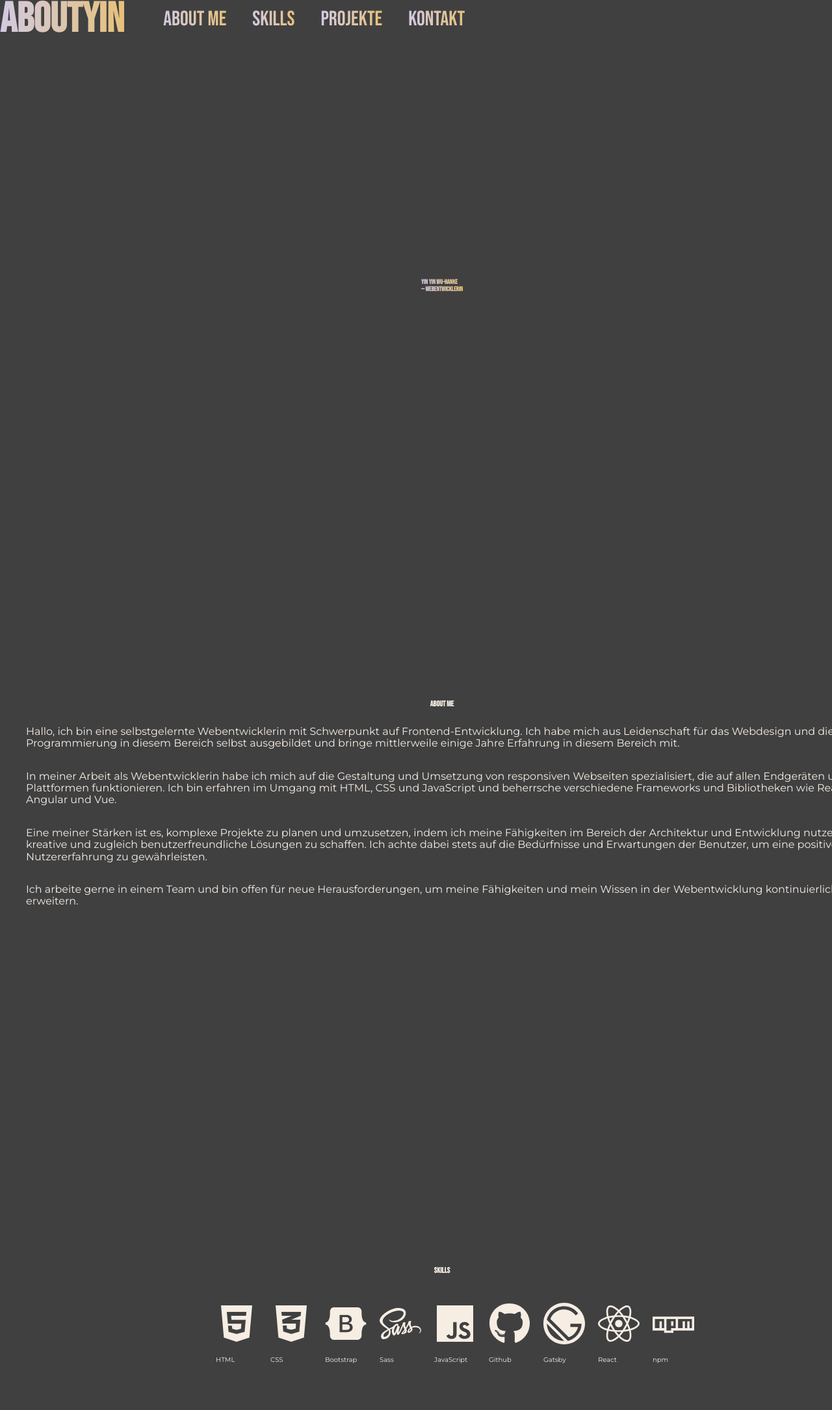
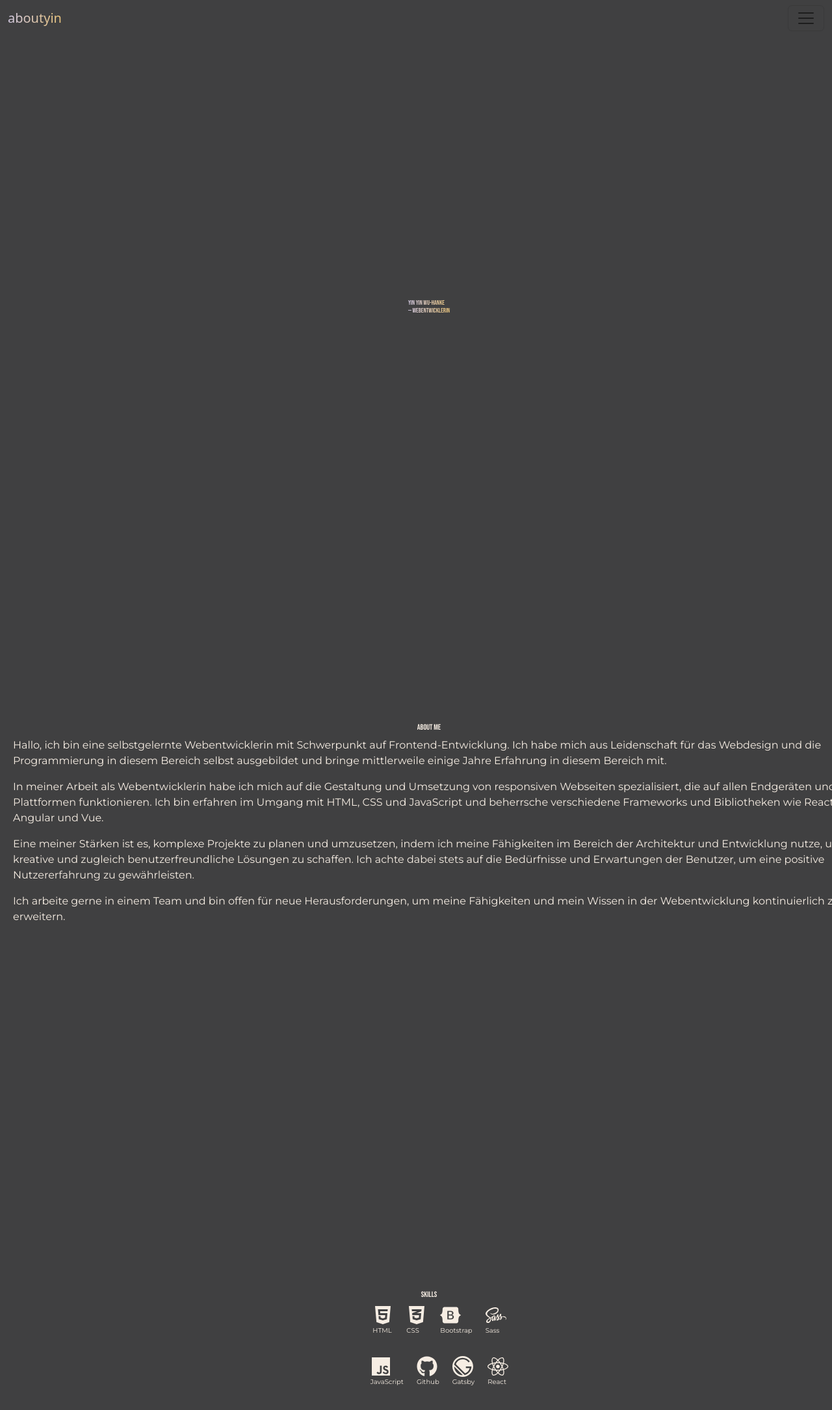
Before and after one commit to YinFromWuHanklan/aboutyin.de, a Gatsby site: page / in a window 1280 px wide. Shown: the top 2170 px of the page at 65% size. Built offline with nearby package versions, Linux system fonts and the light colour scheme; Gatsby itself is replaced by a stand-in of ours.

Commit message:
current navigation

```diff
--- a/package.json
+++ b/package.json
@@ -18,6 +18,7 @@
     "@fontsource/montserrat": "^4.5.14",
     "@react-icons/all-files": "^4.1.0",
     "babel-plugin-styled-components": "^2.0.7",
+    "bootstrap": "^5.2.3",
     "gatsby": "^5.7.0",
     "gatsby-plugin-anchor-links": "^1.2.1",
     "gatsby-plugin-image": "^3.7.0",
@@ -29,8 +30,10 @@
     "gatsby-transformer-sharp": "^5.7.0",
     "normalize.css": "^8.0.1",
     "react": "^18.2.0",
+    "react-burger-menu": "^3.0.9",
     "react-dom": "^18.2.0",
     "react-icons": "^4.8.0",
+    "reactstrap": "^9.1.6",
     "sass": "^1.58.3",
     "styled-components": "^5.3.8"
   }
--- a/src/components/Layout.js
+++ b/src/components/Layout.js
@@ -1,6 +1,6 @@
 import * as React from "react"
 import 'normalize.css';
-import Nav from "./Nav";
+import Nav2 from "./Nav2";
 import GlobalStyles from '../styles/GlobalStyles';
 import "@fontsource/montserrat"
 
@@ -8,7 +8,7 @@ import "@fontsource/montserrat"
 export default function Layout({ children }) {
     return <div>
         <GlobalStyles />
-        <Nav />
+        <Nav2 />
         {children}
     </div>
 }
--- a/src/components/Nav.js
+++ b/src/components/Nav.js
@@ -2,6 +2,7 @@ import * as React from "react"
 import styled from "styled-components";
 import { AnchorLink } from "gatsby-plugin-anchor-links";
 import "@fontsource/bebas-neue"
+import { FaHamburger } from "react-icons/fa";
 
 const MainNav = styled.nav`
     display: flex;
@@ -27,10 +28,19 @@ const NavLi = styled.li`
     font-family: "Bebas Neue";
 `
 
+const BurgerMenu = styled.div`
+  svg {
+    fill: var(--secondary);
+  }
+`
+
 const NavBar = () => {
     return (
       <MainNav>
-        <NavLogo>ABOUTYIN</NavLogo>
+        <div>
+          <NavLogo>ABOUTYIN</NavLogo>
+        </div>
+        <BurgerMenu><FaHamburger /></BurgerMenu>
         <NavUl>
             <NavLi><AnchorLink to="#aboutme" title="About me">About me</AnchorLink></NavLi>
             <NavLi><AnchorLink to="#skills" title="Skills">Skills</AnchorLink></NavLi>
--- /dev/null
+++ b/src/components/Nav2.js
@@ -0,0 +1,42 @@
+import React, { useState } from 'react';
+import 'bootstrap/dist/css/bootstrap.min.css';
+import {
+  Collapse,
+  Navbar,
+  NavbarToggler,
+  NavbarBrand,
+  Nav,
+  NavItem,
+  NavLink,
+  NavbarText,
+} from 'reactstrap';
+
+function Example(args) {
+  const [isOpen, setIsOpen] = useState(false);
+
+  const toggle = () => setIsOpen(!isOpen);
+
+  return (
+    <div>
+      <Navbar {...args}>
+        <NavbarBrand href="/">aboutyin</NavbarBrand>
+        <NavbarToggler onClick={toggle} />
+        <Collapse isOpen={isOpen} navbar>
+          <Nav className="me-auto" navbar>
+            <NavItem>
+              <NavLink href="/components/">Components</NavLink>
+            </NavItem>
+            <NavItem>
+              <NavLink href="https://github.com/reactstrap/reactstrap">
+                GitHub
+              </NavLink>
+            </NavItem>
+          </Nav>
+          <NavbarText>Simple Text</NavbarText>
+        </Collapse>
+      </Navbar>
+    </div>
+  );
+}
+
+export default Example;
--- a/src/pages/index.js
+++ b/src/pages/index.js
@@ -1,37 +1,43 @@
 import * as React from "react"
 import Layout from "../components/Layout"
-import styled from 'styled-components';
-import { FaHtml5, FaCss3Alt, FaBootstrap, FaSass, FaJs, FaReact, FaGithub, FaNpm } from "react-icons/fa";
+import styled, { keyframes } from 'styled-components';
+import { FaHtml5, FaCss3Alt, FaBootstrap, FaSass, FaJs, FaReact, FaGithub } from "react-icons/fa";
 import { GrGatsbyjs } from "react-icons/gr";
 import Footer from "../components/Footer";
 
 
+const fadeIn = keyframes`
+    0% {
+      opacity: 0;
+    }
+
+    100% {
+      opacity: 1;
+    }
+`
+
 const Title = styled.h1`
-font-size: 10px;
+  font-size: 10px;
+  animation: ${fadeIn} 1s ease-in 0s 1 normal none;
 `
 
 const SectionStyles = styled.section`
   height: 100vh;
   width: 100vw;
-  scroll-snap-align: start;
   display: flex;
   flex-direction: column;
   justify-content: center;
   align-items: center;
-
-  // footer {
-  //   display: flex;
-  //   align-items: flex-end;
-  // }
 `
 
-const TechStak = styled.ul`
+const TechStack = styled.ul`
   color: var(--secondary);
   display: flex;
+  flex-wrap: wrap;
   list-style-type: none;
 `
 
-const TechStakSkill = styled.li`
+const TechStackSkill = styled.li`
   padding: 0 10px;
 
   svg {
@@ -49,7 +55,7 @@ const IndexPage = () => {
   return (
     <Layout>
     <main>
-      <SectionStyles>
+      <SectionStyles id="hero">
         <Title>
           Yin Yin Wu-Hanke<br /> — Webentwicklerin
         </Title>
@@ -69,67 +75,65 @@ const IndexPage = () => {
 
       <SectionStyles id="skills">
         <h2>Skills</h2>
-          <TechStak>
-            <TechStakSkill>
+          <TechStack>
+            <TechStackSkill>
               <FaHtml5 />
               <p>HTML</p>
-            </TechStakSkill>
+            </TechStackSkill>
 
-            <TechStakSkill>
+            <TechStackSkill>
               <FaCss3Alt />
               <p>CSS</p>
-            </TechStakSkill>
+            </TechStackSkill>
 
-            <TechStakSkill>
+            <TechStackSkill>
               <FaBootstrap />
               <p>Bootstrap</p>
-            </TechStakSkill>
+            </TechStackSkill>
 
-            <TechStakSkill>
+            <TechStackSkill>
               <FaSass />
               <p>Sass</p>
-            </TechStakSkill>
+            </TechStackSkill>
+          </TechStack>
 
-            <TechStakSkill>
+          <TechStack>
+            <TechStackSkill>
               <FaJs />
               <p>JavaScript</p>
-            </TechStakSkill>
+            </TechStackSkill>
 
-            <TechStakSkill>
+            <TechStackSkill>
               <FaGithub />
               <p>Github</p>
-            </TechStakSkill>
+            </TechStackSkill>
 
-            <TechStakSkill>
+            <TechStackSkill>
               <GrGatsbyjs />
               <p>Gatsby</p>
-            </TechStakSkill>
+            </TechStackSkill>
 
-            <TechStakSkill>
+            <TechStackSkill>
               <FaReact />
               <p>React</p>
-            </TechStakSkill>
-
-            <TechStakSkill>
-              <FaNpm />
-              <p>npm</p>
-            </TechStakSkill>
-
-          </TechStak>
+            </TechStackSkill>
+          </TechStack>
       </SectionStyles>
 
       <SectionStyles id="projekte">
         <h2>Projekte</h2>
-        <p>
-          Edit <code>src/pages/index.js</code> to see this page update in real-time. 😎
-        </p>
+        <div>Room32</div>
+        <div>linner wirtschaftsprüfung</div>
+        <div>wpseidemann</div>
+        <div>kirschstern (Shopify)</div>
+        <div>kick und boxmeisterei</div>
       </SectionStyles>
 
       <SectionStyles id="kontakt">
         <h2>Kontakt</h2>
         <p>
           Edit <code>src/pages/index.js</code> to see this page update in real-time. 😎
-        </p>
+          </p>
         <Footer />
       </SectionStyles>
     </main>
--- a/src/styles/GlobalStyles.js
+++ b/src/styles/GlobalStyles.js
@@ -11,14 +11,14 @@ const GlobalStyles = createGlobalStyle`
         --gradient-2: #e6c17a;
     }
 
-    html {
-        scroll-snap-type: y mandatory;
-        scroll-padding-top: 60px;
-        scroll-padding-bottom: 20px;
-    }
+    // html {
+    //     scroll-snap-type: y mandatory;
+    //     scroll-padding-top: 60px;
+    //     scroll-padding-bottom: 20px;
+    // }
 
     body {
-      font-size: 2rem;
+      font-size: 1rem;
       background: var(--background-dark);
       color: var(--secondary);
     }
@@ -28,7 +28,7 @@ const GlobalStyles = createGlobalStyle`
     }
 
     h1 {
-        background-color: #f3ec78;
+        // background-color: #f3ec78;
     background-image: var(--primary);
     background-size: 100%;
     -webkit-background-clip: text;
```
Also changed, not shown: 1 other file.
